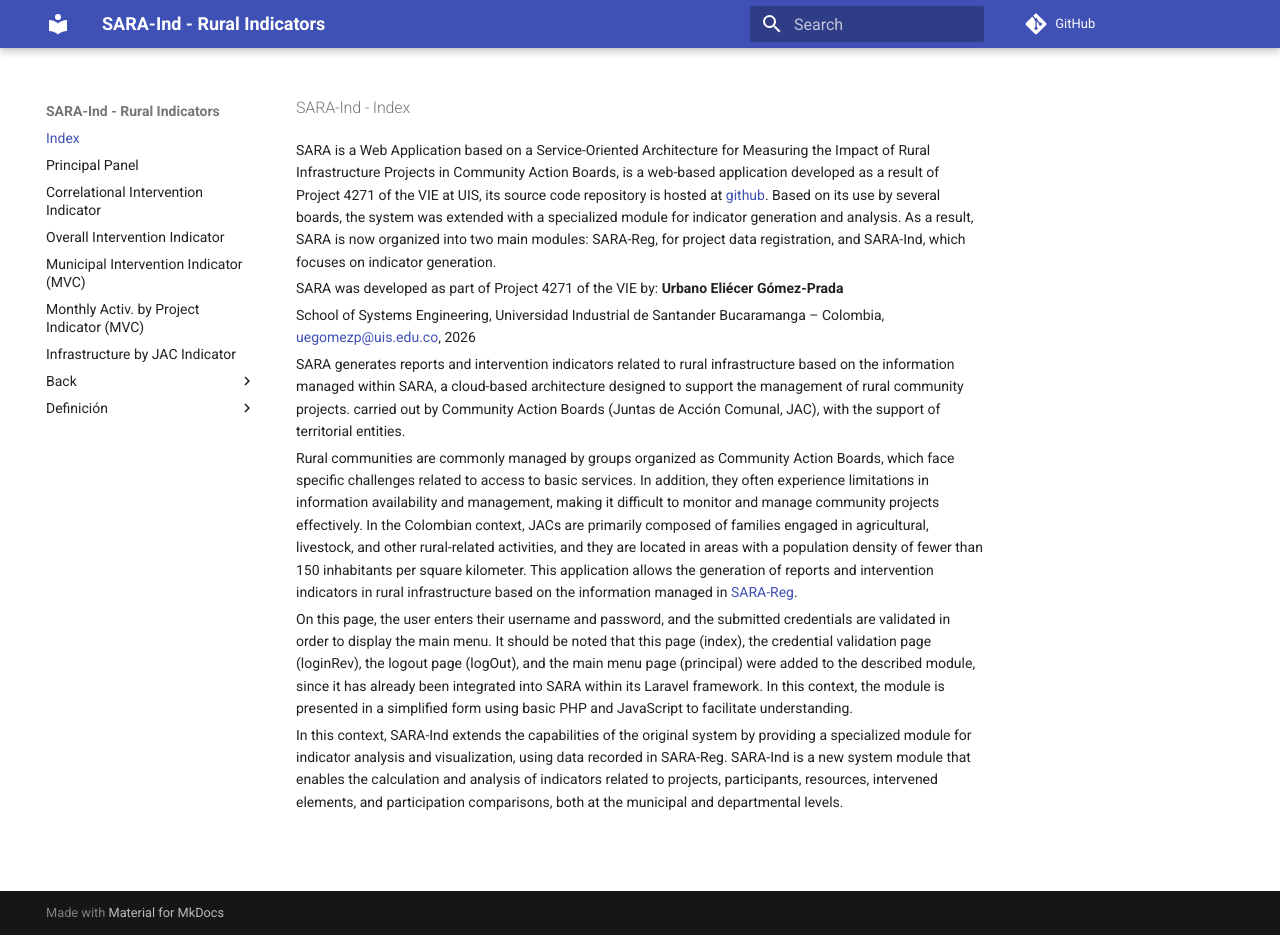
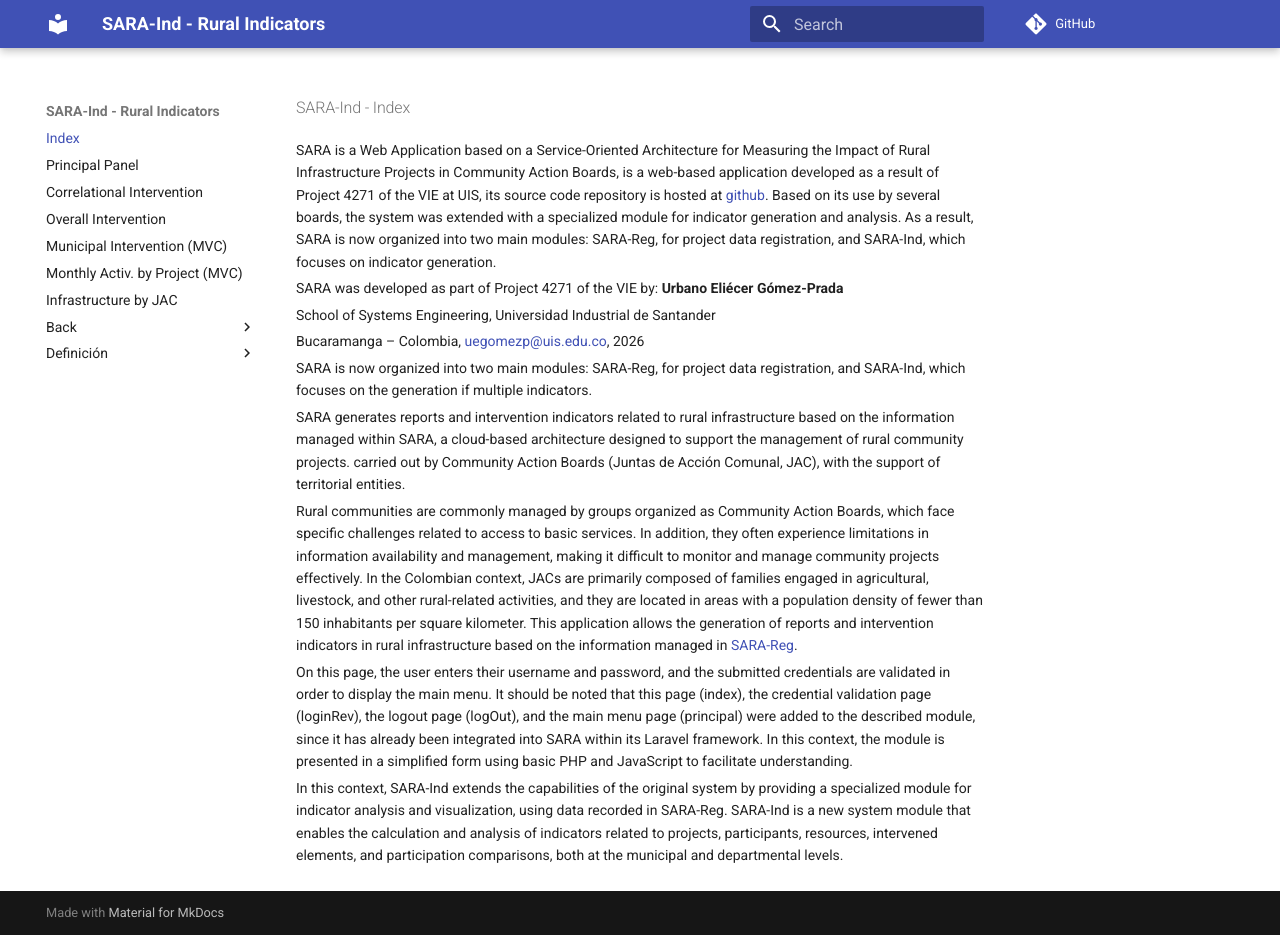
Before and after one commit to urbanoeliecer/Sara-Ind, an MkDocs documentation site: the page built from docs/index.md, in a window 1280 px wide and 935 px high. Built offline with MkDocs 1.6.1 and Material for MkDocs 9.7.7, drawn with Linux system fonts in a browser that asks for light colours; comment, search, counter and statistics services are not loaded.

Commit message:
Ajustar Mkdocs a Ingles

```diff
--- a/docs/index.md
+++ b/docs/index.md
@@ -6,7 +6,10 @@ Based on its use by several boards, the system was extended with a specialized m
 SARA was developed as part of Project 4271 of the VIE by: **Urbano Eliécer Gómez-Prada**
 
 School of Systems Engineering, Universidad Industrial de Santander
+
 Bucaramanga – Colombia, [uegomezp@uis.edu.co](mailto:uegomezp@uis.edu.co), 2026
+
+SARA is now organized into two main modules: SARA-Reg, for project data registration, and SARA-Ind, which focuses on the  generation if multiple indicators.
 
 SARA generates reports and intervention indicators related to rural infrastructure based on the information managed within SARA, a cloud-based architecture designed to support the management of rural community projects. carried out by Community Action Boards (Juntas de Acción Comunal, JAC), with the support of territorial entities.
 
--- a/mkdocs.yml
+++ b/mkdocs.yml
@@ -16,11 +16,11 @@ markdown_extensions:
 nav:
   - Index: index.md
   - Principal Panel : principal.md
-  - Correlational Intervention Indicator: admin/indCorelEjec.md
-  - Overall Intervention Indicator: admin/indInterGnrl.md
-  - Municipal Intervention Indicator (MVC): admin/indPryMVC.md
-  - Monthly Activ. by Project Indicator (MVC): admin/indActivMesPryMVC.md
-  - Infrastructure by JAC Indicator: admin/indElem.md
+  - Correlational Intervention: admin/indCorelEjec.md
+  - Overall Intervention: admin/indInterGnrl.md
+  - Municipal Intervention (MVC): admin/indPryMVC.md
+  - Monthly Activ. by Project (MVC): admin/indActivMesPryMVC.md
+  - Infrastructure by JAC: admin/indElem.md
   - Back:
     - Conection: back/conexion.md
     - Styles: back/estilos.md
```
Also changed, not shown: docs/principal.md (+1 -1 lines), docs/tecnico/req.md (+2 -2 lines), docs/tecnico/roles.md (+1 -1 lines).
